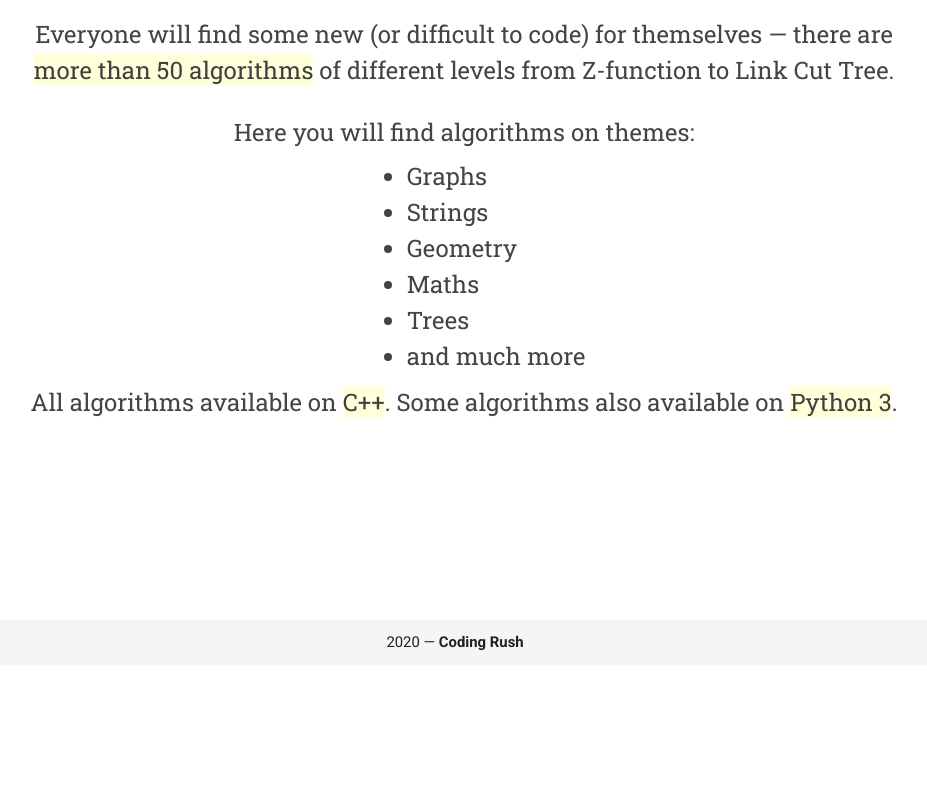
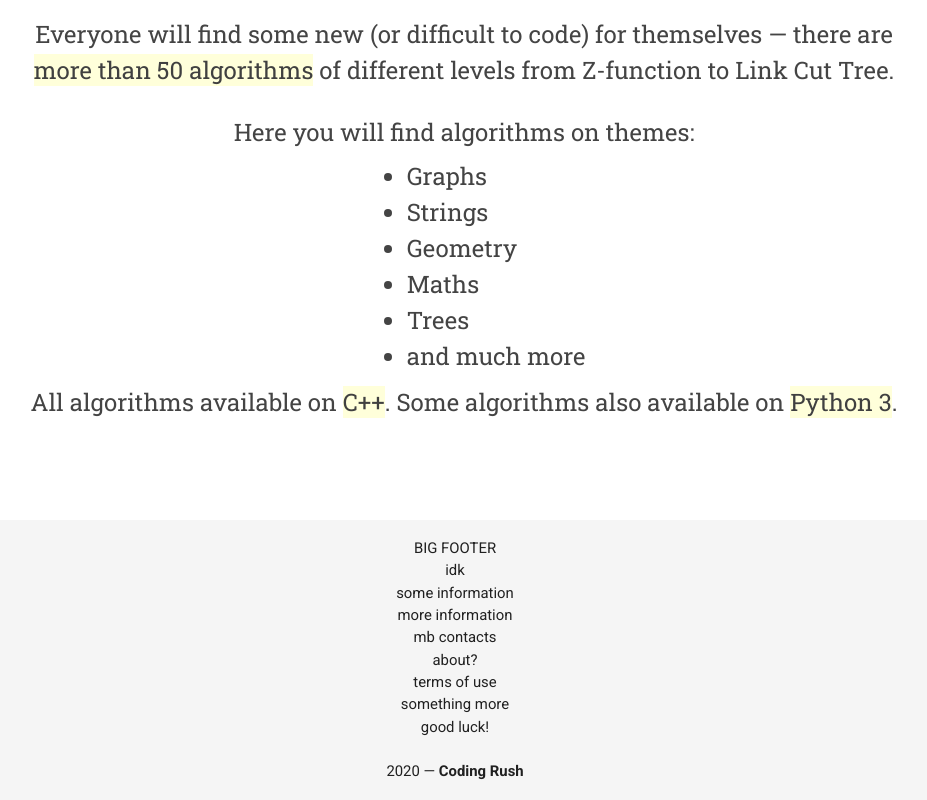
Before and after one commit to NightReal/coding-rush, a Vue app in the folder frontend/: page / in a window 1280 px wide. Shown: the part 3152-3952 px from the top of the page, without its empty margins (185-1112 px from the left). Before the commit the page ends 3817 px from the top, so only its background shows below. Built offline with nearby package versions, Linux system fonts and the light colour scheme.

Commit message:
Added big footer template

```diff
--- a/frontend/src/App.vue
+++ b/frontend/src/App.vue
@@ -5,7 +5,9 @@
     <v-main class="pa-0 ma-0">
       <router-view/>
     </v-main>
-    <Footer/>
+
+    <FooterBig v-if="isRoot()"/>
+    <FooterSmall v-else/>
   </v-app>
 </template>
 
@@ -13,7 +15,8 @@
 
 import HeaderAuth from '@/components/Headers/HeaderAuth.vue';
 import HeaderUnauth from '@/components/Headers/HeaderUnauth.vue';
-import Footer from '@/components/Footer.vue';
+import FooterBig from '@/components/Footers/FooterBig.vue';
+import FooterSmall from '@/components/Footers/FooterSmall.vue';
 import store from '@/store/index';
 
 export default {
@@ -22,7 +25,8 @@ export default {
   components: {
     HeaderAuth,
     HeaderUnauth,
-    Footer,
+    FooterSmall,
+    FooterBig,
   },
   methods: {
     isAuthenticated() {
--- /dev/null
+++ b/frontend/src/components/Footers/FooterBig.vue
@@ -0,0 +1,25 @@
+<template>
+  <v-footer id="footer">
+    <v-col class="pa-0 ma-0 text-center">
+      BIG FOOTER<br>idk<br>some information<br>more information<br>mb contacts<br>about?<br>
+      terms of use<br>something more<br>good luck!<br><br>
+      {{ new Date().getFullYear() }} — <strong>Coding Rush</strong>
+    </v-col>
+  </v-footer>
+</template>
+
+<script>
+export default {
+  name: 'Footer',
+};
+</script>
+
+<style scoped>
+
+#footer {
+  height: 280px;
+  align-items: center;
+  font-size: 0.93rem;
+}
+
+</style>
--- a/frontend/src/components/Main.vue
+++ b/frontend/src/components/Main.vue
@@ -23,7 +23,7 @@
              src="@/assets/logo-light-430x430.png"></v-img>
     </v-sheet>
     <v-container style="min-width: 100vw; margin-top: 160px; padding-left: 30px;
-    display: flex; align-items: center; flex-direction: column; padding-bottom: 200px;">
+    display: flex; align-items: center; flex-direction: column; padding-bottom: 100px;">
       <v-card class="card mb-3" rounded="lg" width="600px" elevation="6">
         <v-container class="px-10 pt-4 pb-5">
           <p class="card-title">Coding Rush is a</p>
```
Also changed, not shown: frontend/src/components/Footers/FooterSmall.vue (renamed from frontend/src/components/Footer.vue).
